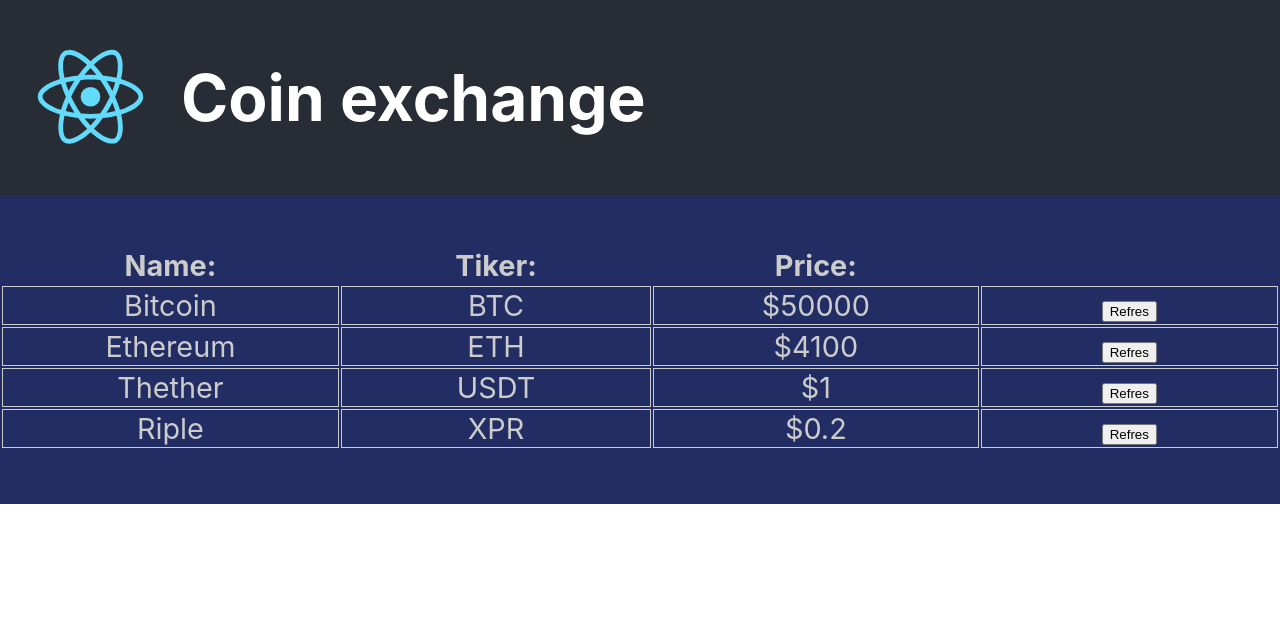
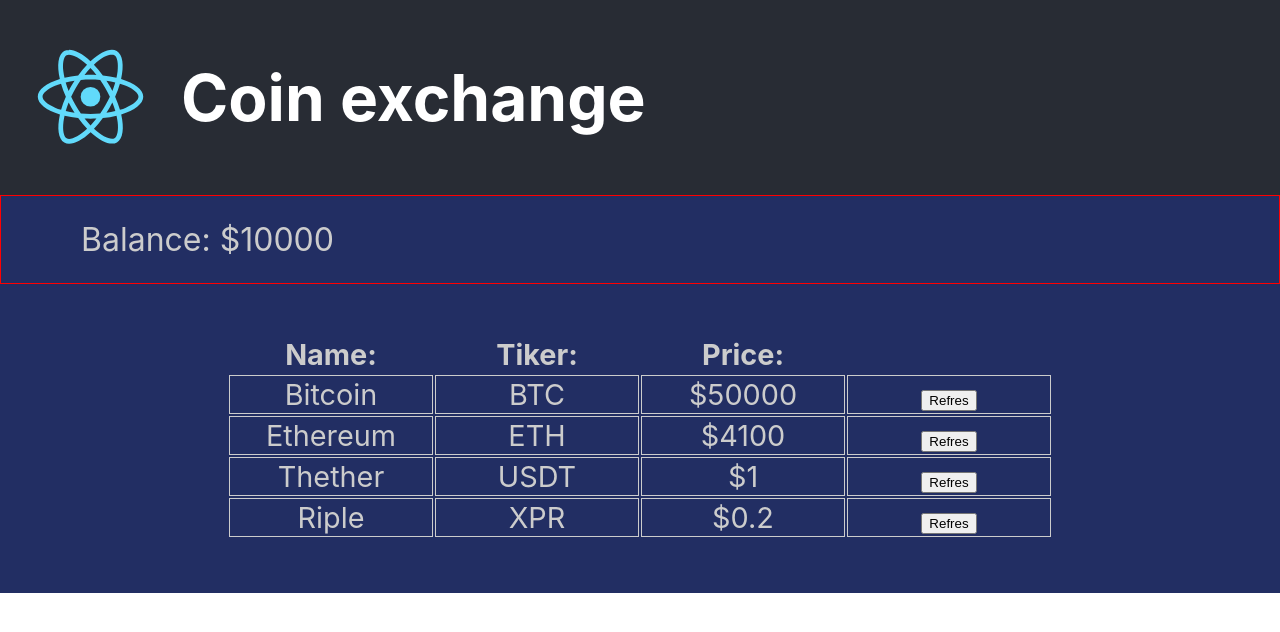
Before and after one commit to RopeJuve/coin-exchange, a React (Create React App) app: page / in a window 1280 px wide. Shown: the top 632 px of the page. Built offline with nearby package versions, Linux system fonts and the light colour scheme.

Commit message:
styled components commit

```diff
--- a/package.json
+++ b/package.json
@@ -9,6 +9,8 @@
     "react": "^17.0.2",
     "react-dom": "^17.0.2",
     "react-scripts": "4.0.3",
+    "styled-component": "^2.8.0",
+    "styled-components": "^5.3.0",
     "web-vitals": "^1.1.2"
   },
   "scripts": {
--- a/src/App.js
+++ b/src/App.js
@@ -1,8 +1,9 @@
 
-import React from 'react'
-import Logo from './logo.svg'
+import React from 'react';
+import Logo from './logo.svg';
 import './App.css';
-import Coin from '../src/components/coin/Coin.jsx'
+import Coin from '../src/components/coin/Coin.jsx';
+import AccountBalance from '../src/components/AccountBalance/AccountBalance';
 
 function App() {
   return (
@@ -14,7 +15,7 @@
           <h1 className="App-title">Coin exchange</h1>
         </p>
       </header>
-
+      <AccountBalance  amount = {10000}/>
       <table className="coin-table">
         <thead>
           <tr>
--- /dev/null
+++ b/src/components/AccountBalance/AccountBalance.jsx
@@ -0,0 +1,24 @@
+import React, { Component } from 'react'
+import PropTypes from 'prop-types'
+import styled from 'styled-components'
+
+const Section = styled.section`
+  border: 1px solid red;
+  font-size: 2rem;
+  text-align: left;
+  padding:1.5rem 0 1.5rem 5rem;
+`;
+
+export default class AccountBalance extends Component {
+    render() {
+        return (
+            <Section>
+             Balance: ${this.props.amount}
+            </Section>
+        )
+    }
+}
+AccountBalance.propTypes = {
+
+    amount: PropTypes.number.isRequired
+}
--- a/src/components/coin/Coin.css
+++ /dev/null
@@ -1,4 +0,0 @@
-.coin-row td{
-    border: 1px solid #cccccc;
-    width: 70vh;
-}
--- a/src/components/coin/Coin.jsx
+++ b/src/components/coin/Coin.jsx
@@ -1,6 +1,11 @@
 import React, { Component } from 'react'
-import './Coin.css'
 import PropTypes from 'prop-types'
+import styled from 'styled-components'
+
+const Td = styled.td`
+  width: 25vh;
+  border: 1px solid #cccccc;
+`;
 
 export default class Coin extends Component {
     constructor(props){
@@ -24,15 +29,15 @@
 
     render() {
         return (
-           <tr className="coin-row">
-               <td>{this.props.name}</td>
-               <td>{this.props.tiker}</td>
-               <td>${this.state.price}</td>
-               <td>
+           <tr>
+               <Td>{this.props.name}</Td>
+               <Td>{this.props.tiker}</Td>
+               <Td>${this.state.price}</Td>
+               <Td>
                    <form action="#" method = "POST">
                     <button onClick={this.handleClick}>Refres</button>
                    </form>
-               </td>
+               </Td>
            </tr>
         )
     }
```
Also changed, not shown: 1 other file (tests, documents, lock files or other folders).
